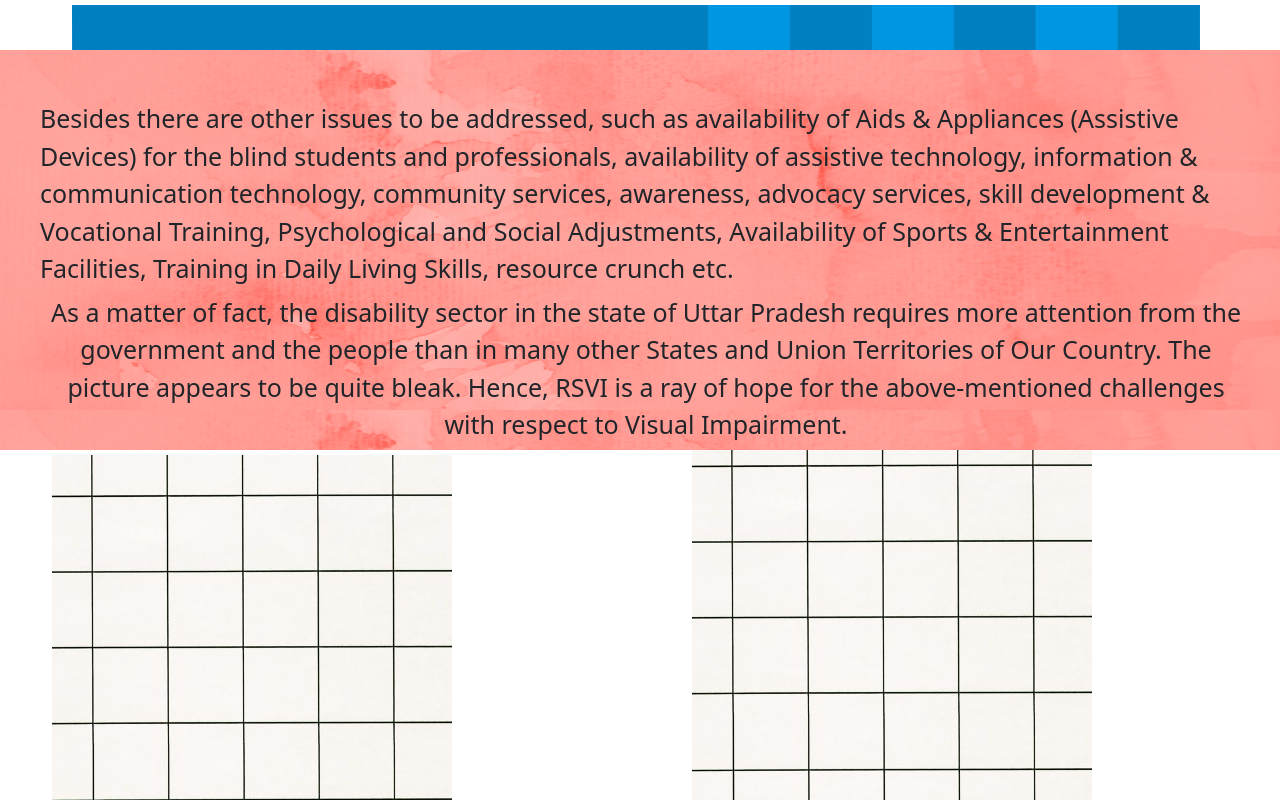
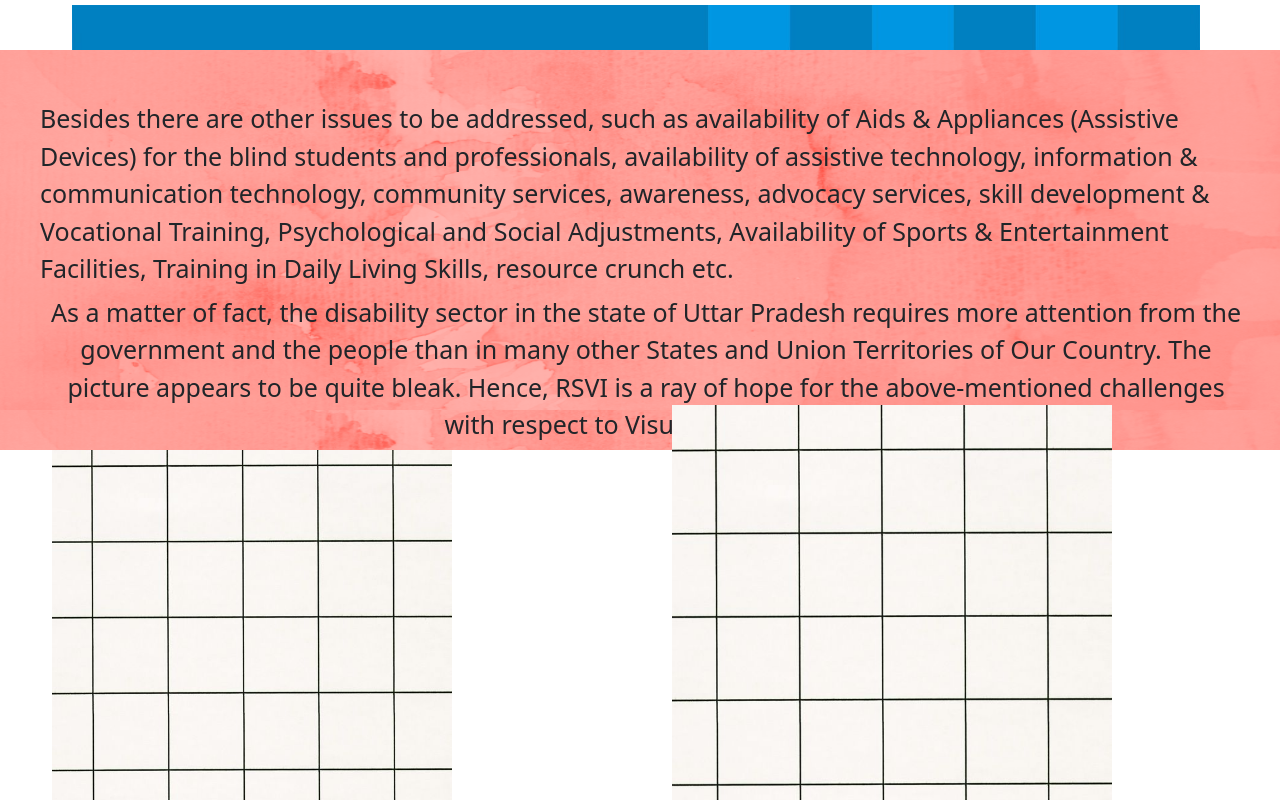
Before and after one commit to anjalichaturvedi/rsvi-assignment, a React (Create React App) app in the folder client/: page / in a window 1280 px wide. In both pictures the pointer is over the picture 892 px from the left and 624 px from the top of the page. Shown: the top 800 px of the page. Built offline with nearby package versions, Linux system fonts and the light colour scheme.

Commit message:
added hover effects

```diff
--- a/client/src/Components/About/About.module.css
+++ b/client/src/Components/About/About.module.css
@@ -75,6 +75,10 @@
   margin-top: 100px;
 }
 
+.boxbg:hover {
+  transform: scale(1.1);
+}
+
 @media screen and (max-width: 800px) {
   .boxbg {
    height: 300px;
@@ -89,7 +93,11 @@
 .boxbgmain {
   height: 400px;
   margin-left: 40px;
-  margin-top: 130px;
+  margin-top: 100px;
+}
+
+.boxbgmain:hover {
+  transform: scale(1.1);
 }
 
 @media screen and (max-width: 800px) {
```
Also changed, not shown: client/src/Components/About/About.js (+4 -5 lines).
